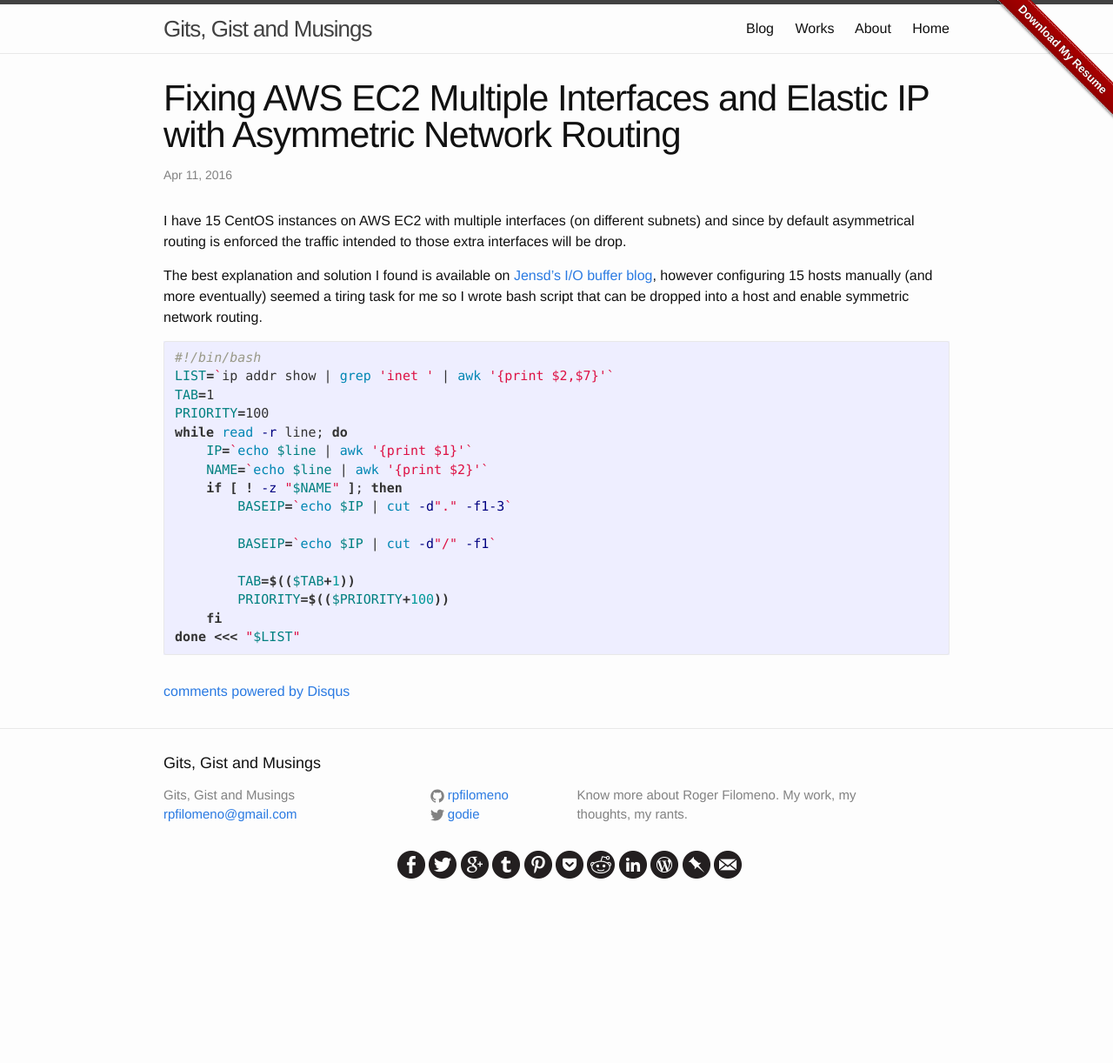
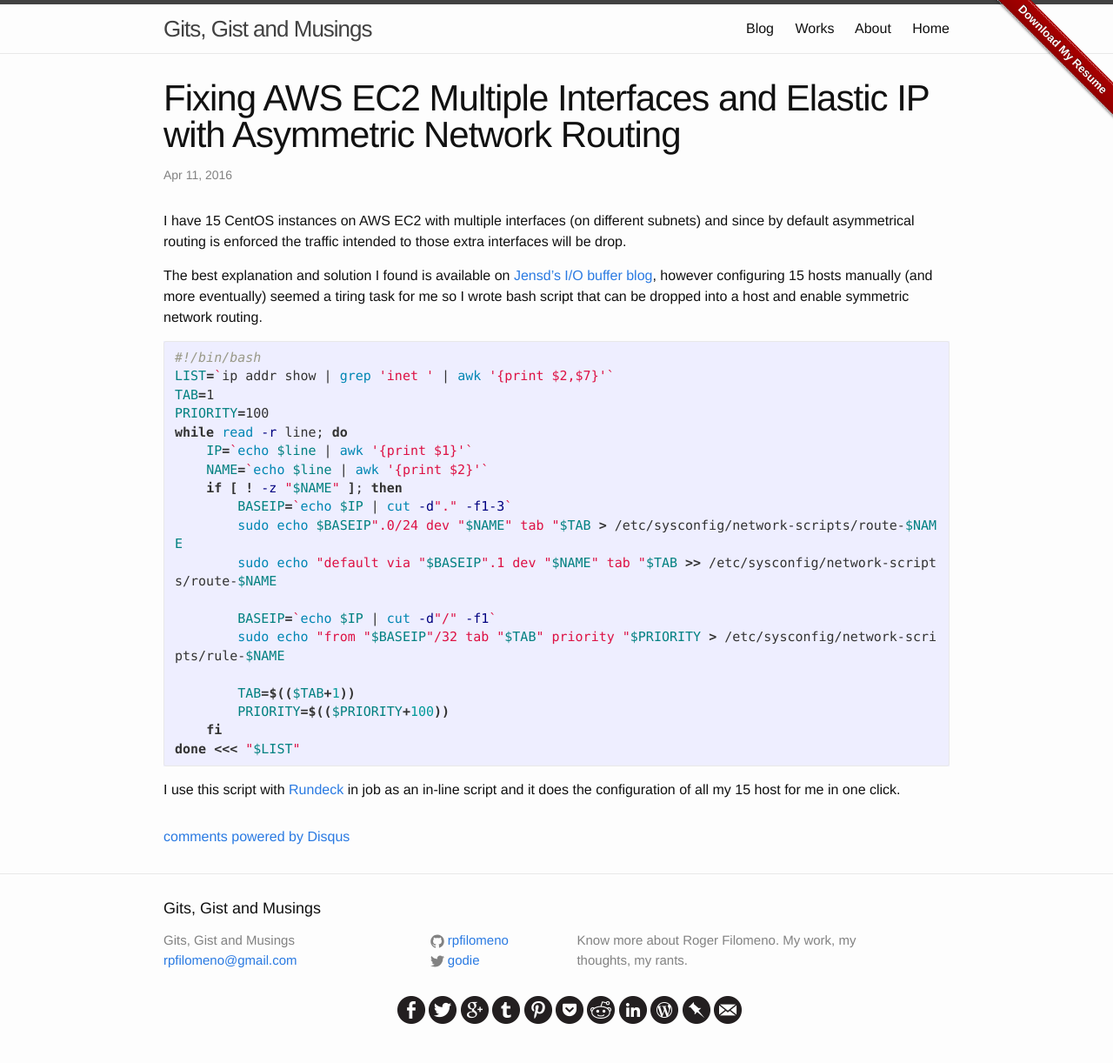
Before and after one commit to rpfilomeno/rpfilomeno.github.io, a Jekyll site: the page built from _posts/2016-4-15-fixing-aws-ec2-multiple-interfaces-and-elastic-ip-asymmetric-routing.markdown, in a window 1280 px wide. Shown: the whole page at 87% size. Built offline with Jekyll 4.4.1, drawn with Linux system fonts in a browser that asks for light colours; comment, search, counter and statistics services are not loaded; before the commit the page ends 1055 px from its top, so only the background shows below that.

Commit message:
Fixing AWS EC2 Multiple Interfaces and Elastic IP with Asymmetric Network Routing

````diff
--- a/_posts/2016-4-15-fixing-aws-ec2-multiple-interfaces-and-elastic-ip-asymmetric-routing.markdown
+++ b/_posts/2016-4-15-fixing-aws-ec2-multiple-interfaces-and-elastic-ip-asymmetric-routing.markdown
@@ -20,11 +20,16 @@
     NAME=`echo $line | awk '{print $2}'`
     if [ ! -z "$NAME" ]; then
         BASEIP=`echo $IP | cut -d"." -f1-3`
+        sudo echo $BASEIP".0/24 dev "$NAME" tab "$TAB > /etc/sysconfig/network-scripts/route-$NAME
+        sudo echo "default via "$BASEIP".1 dev "$NAME" tab "$TAB >> /etc/sysconfig/network-scripts/route-$NAME
 
         BASEIP=`echo $IP | cut -d"/" -f1`
+        sudo echo "from "$BASEIP"/32 tab "$TAB" priority "$PRIORITY > /etc/sysconfig/network-scripts/rule-$NAME
 
         TAB=$(($TAB+1))
         PRIORITY=$(($PRIORITY+100))
     fi
 done <<< "$LIST"
 ```
+
+I use this script with [Rundeck](http://rundeck.org/) in job as an in-line script and it does the configuration of all my 15 host for me in one click.
````
